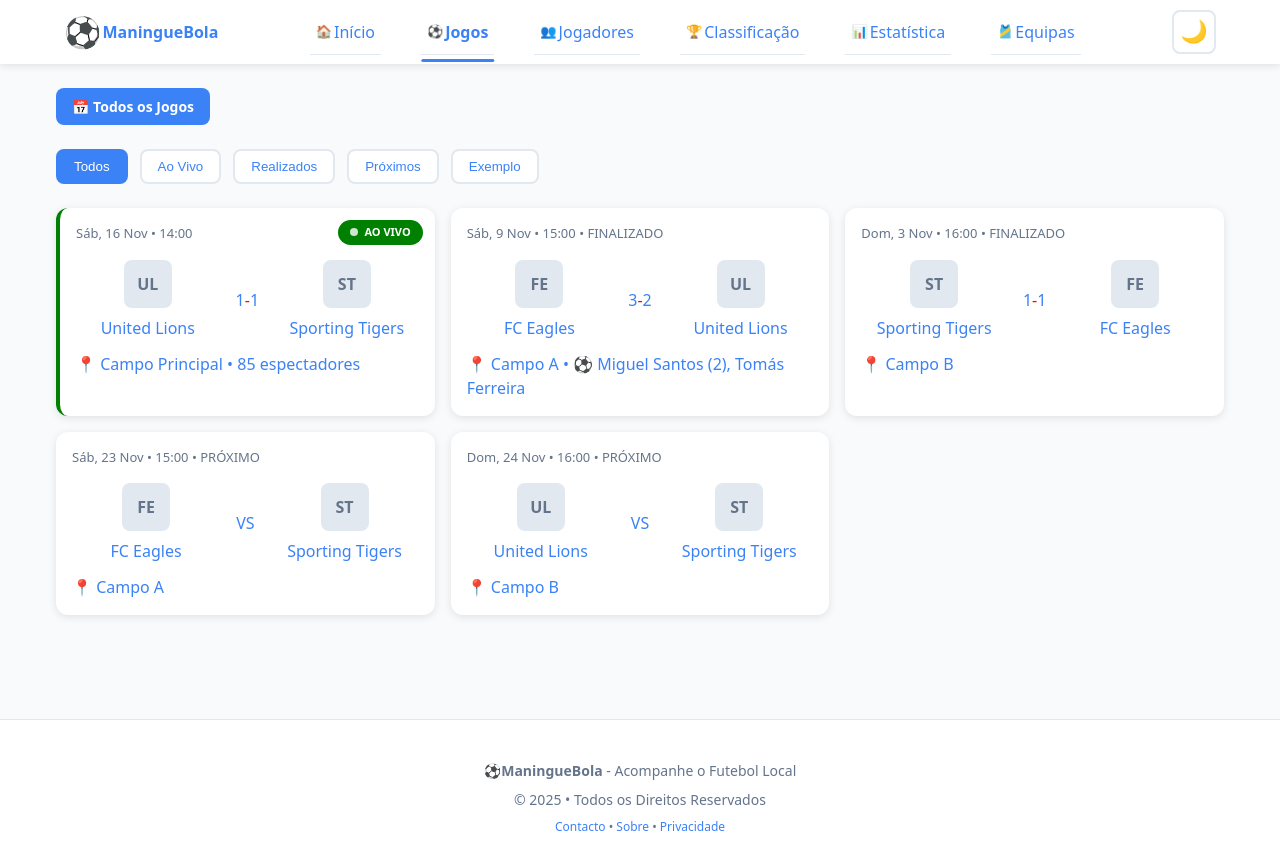
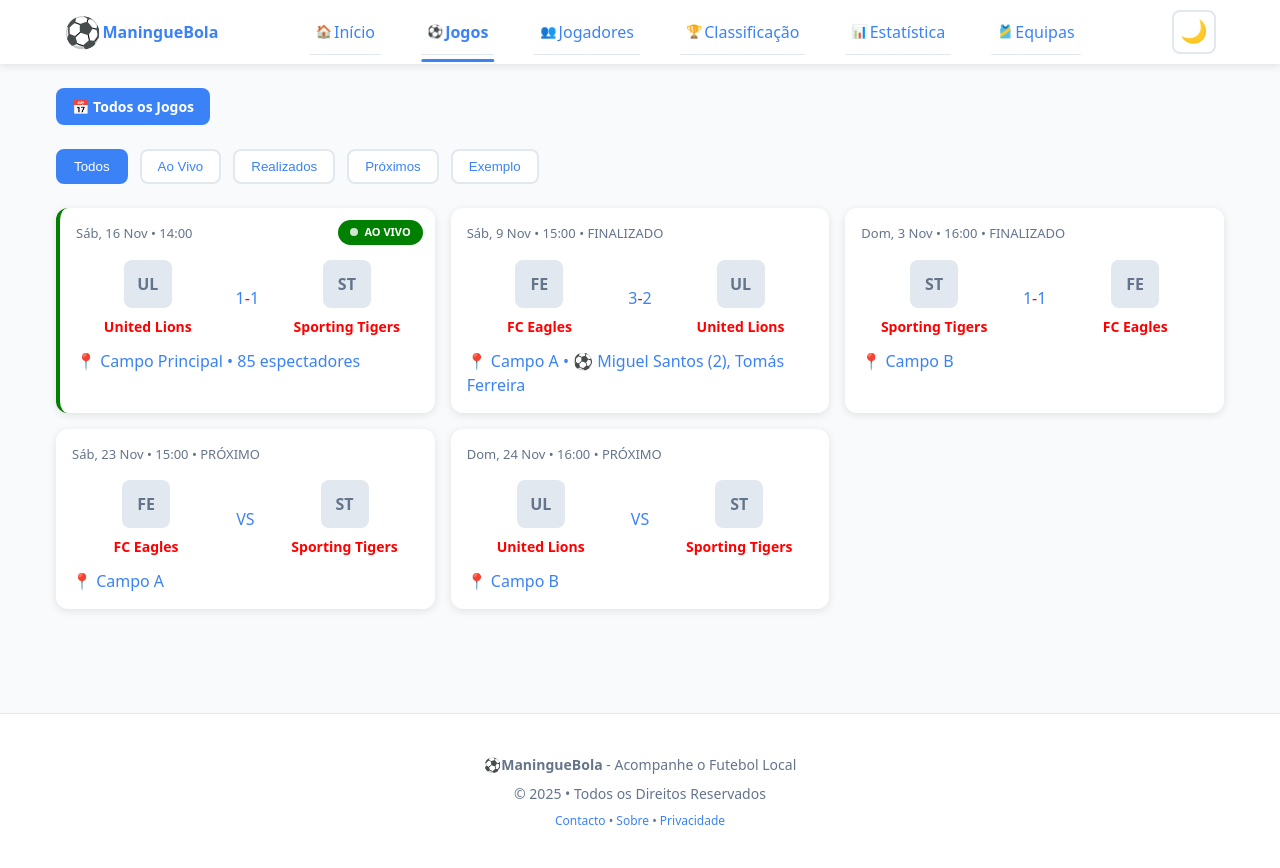
Before and after one commit to Raimundroid/maninguebola, a React (Vite) app: page /jogos in a window 1280 px wide. Built offline with nearby package versions, Linux system fonts and the light colour scheme.

Commit message:
MatchesCard: .team-name done

```diff
--- a/src/components/MatchCard/MatchCard.css
+++ b/src/components/MatchCard/MatchCard.css
@@ -72,13 +72,11 @@
 }
 
 .match-card .teams .team .team-name {
-  /* font-size: 14px; */
-  /* teamName: {
-      fontSize: "14px",
-      fontWeight: "600",
-      textAlign: "center",
-      color: "var(--text)",
-    } */
+  font-size: 14px;
+  font-weight: 600;
+  text-align: center;
+  color: var(--text);
+  color: red;
 }
 .match-card .teams .score {
   /* font-size: 32px; */
--- a/src/components/MatchCard/MatchCard.jsx
+++ b/src/components/MatchCard/MatchCard.jsx
@@ -50,12 +50,8 @@ const MatchCard = ({ match }) => {
         {/* -------------------------------------------------------- */}
         {/* -------------------------------------------------------- */}
         <div className="team">
-          <div /*style={styles.teamLogo}*/ className="team-logo">
-            {homeTeam.abbr}
-          </div>
-          <div /*style={styles.teamName}*/ className="team-name">
-            {homeTeam.name}
-          </div>
+          <div className="team-logo">{homeTeam.abbr}</div>
+          <div className="team-name">{homeTeam.name}</div>
         </div>
         {/* Score (center) - shows VS if upcoming, actual score otherwise */}
         {/* -------------------------------------------------------- */}
```
